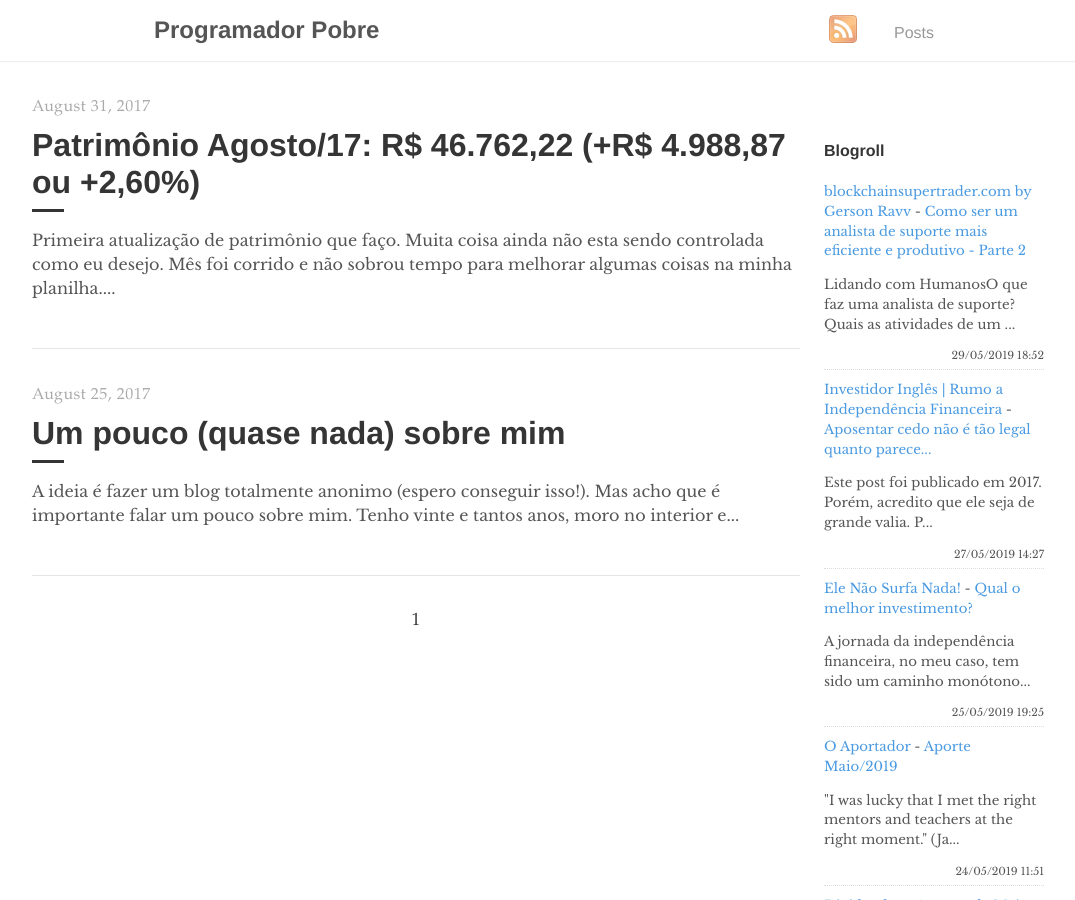
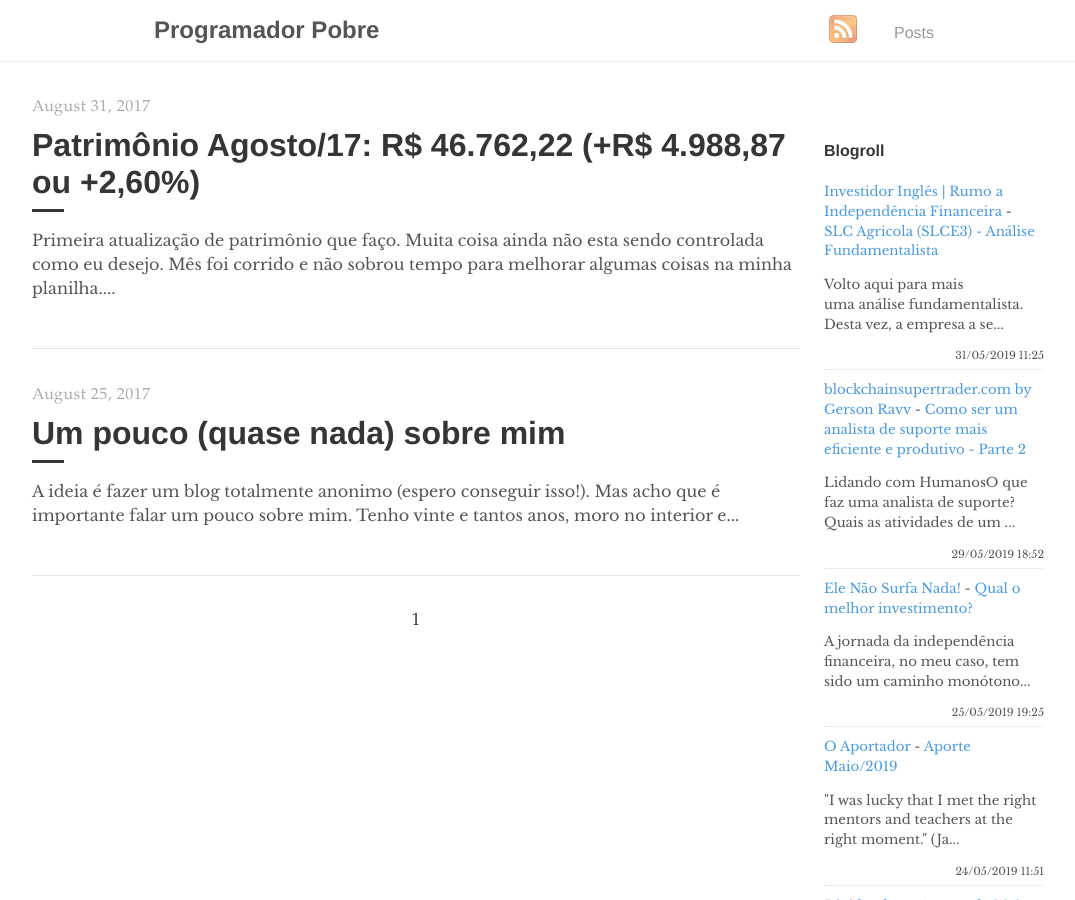
Before and after one commit to programadorpobre/programadorpobre.github.io, a Jekyll site: the page built from index.html, in a window 1280 px wide and 900 px high. Shown: the whole window, without its empty margins (96-1171 px from the left). Built offline with Jekyll 4.4.1, drawn with Linux system fonts in a browser that asks for light colours; the list of posts is cut into pages by our own code; comment, search, counter and statistics services are not loaded.

Commit message:
[ci skip] travis #664

```diff
--- a/_includes/feed-entries.html
+++ b/_includes/feed-entries.html
@@ -1,12 +1,12 @@
+<div class="feed-entry">
+    <a class="feed-entry-site-name" href="https://www.investidoringles.com/">Investidor Inglês | Rumo a Independência Financeira</a> - <a class="feed-entry-title" href="https://www.investidoringles.com/2019/05/slc-agricola-slce3-analise-fundamentalista.html">SLC Agricola (SLCE3) -  Análise Fundamentalista</a>
+    <p class="feed-entry-summary">Volto aqui para mais uma&nbsp;análise fundamentalista. Desta vez, a empresa a se...</p>
+    <time datetime="2019-05-31T11:25:00.000-03:00">31/05/2019 11:25</time>
+</div>
 <div class="feed-entry">
     <a class="feed-entry-site-name" href="http://www.blockchainsupertrader.com/">blockchainsupertrader.com by Gerson Ravv</a> - <a class="feed-entry-title" href="http://www.blockchainsupertrader.com/2019/05/como-ser-um-analista-de-suporte-mais_29.html">Como ser um analista de suporte mais eficiente e produtivo - Parte 2</a>
     <p class="feed-entry-summary">Lidando com HumanosO que faz uma analista de suporte? Quais as atividades de um ...</p>
     <time datetime="2019-05-29T18:52:00.001-03:00">29/05/2019 18:52</time>
-</div>
-<div class="feed-entry">
-    <a class="feed-entry-site-name" href="https://www.investidoringles.com/">Investidor Inglês | Rumo a Independência Financeira</a> - <a class="feed-entry-title" href="https://www.investidoringles.com/2019/05/aposentar-cedo-nao-e-tao-legal-para-seu-cerebro.html">Aposentar cedo não é tão legal quanto parece...</a>
-    <p class="feed-entry-summary">Este post foi publicado em 2017. Porém, acredito que ele seja de grande valia. P...</p>
-    <time datetime="2019-05-27T14:27:00.000-03:00">27/05/2019 14:27</time>
 </div>
 <div class="feed-entry">
     <a class="feed-entry-site-name" href="https://elenaosurfanada.blogspot.com/">Ele Não Surfa Nada!</a> - <a class="feed-entry-title" href="https://elenaosurfanada.blogspot.com/2019/05/qual-o-melhor-investimento.html">Qual o melhor investimento?</a>
```
